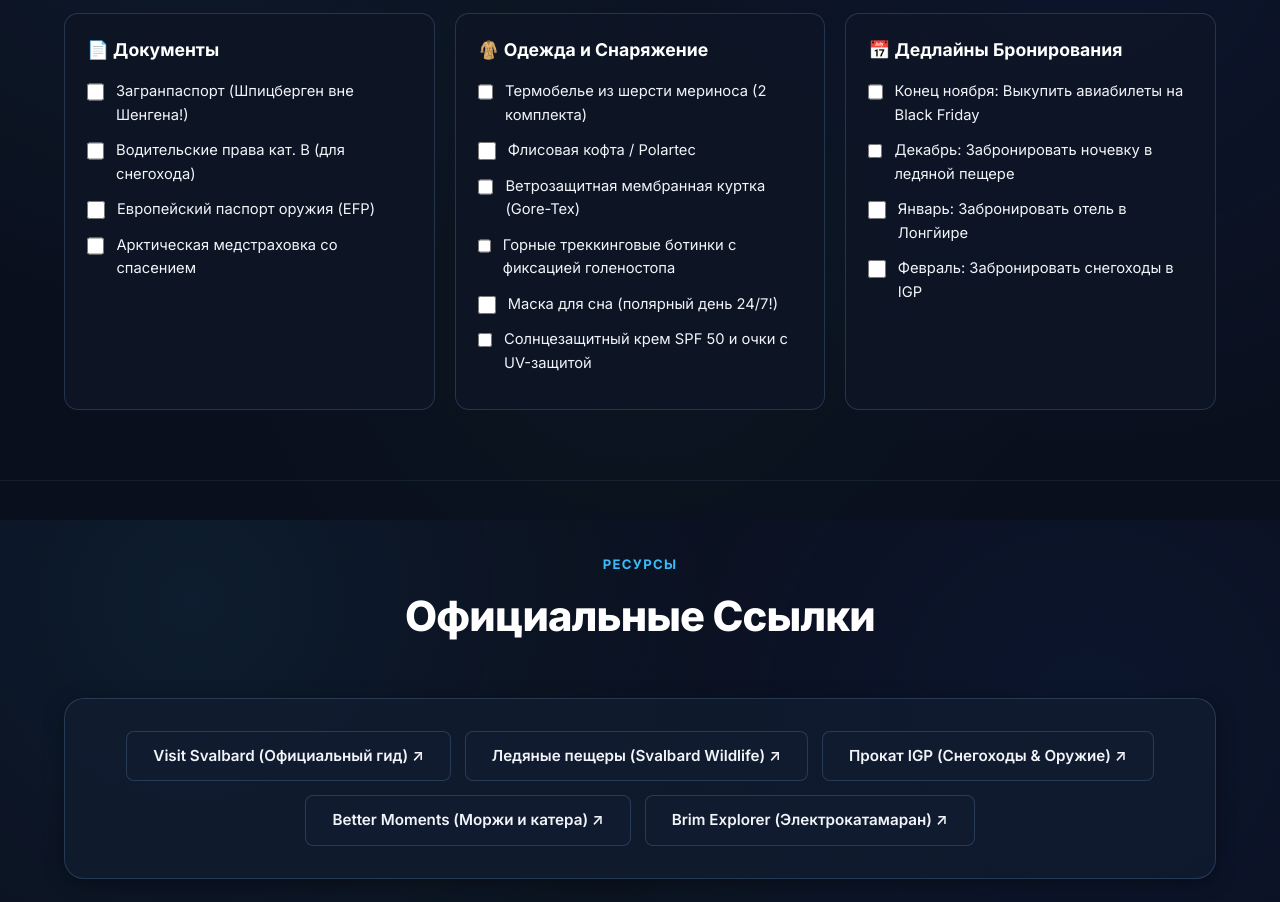
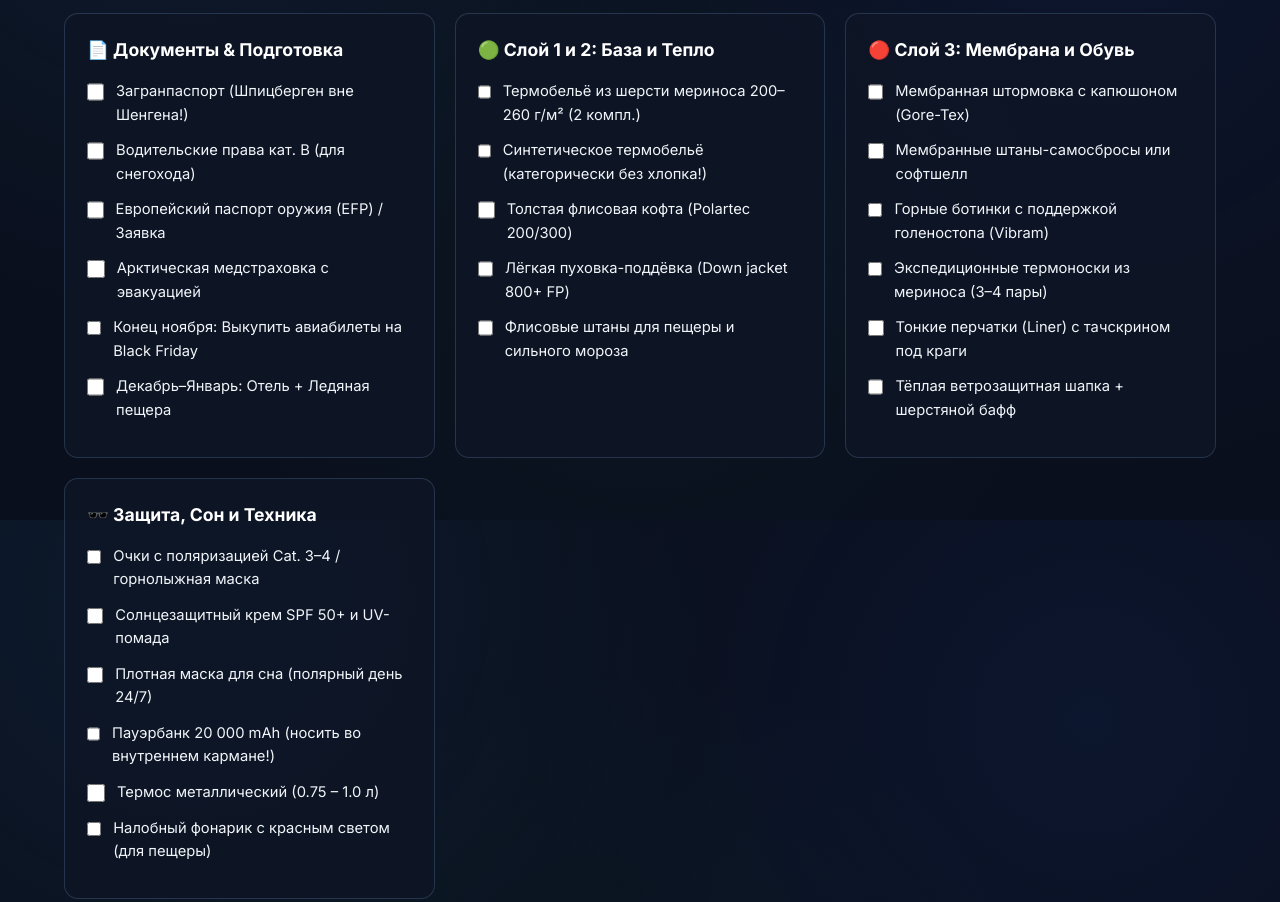
Before and after one commit to arakitski/svalbard-trip, a plain HTML site: page index.html in a window 1280 px wide. Shown: the part 6680-7582 px from the top of the page. Drawn offline with Linux system fonts and the light colour scheme.

Commit message:
docs: add 4-person group logistics and detailed clothing guide

```diff
--- a/index.html
+++ b/index.html
@@ -712,29 +712,42 @@
 
       <div class="checklist-grid">
         <div class="checklist-group">
-          <div class="checklist-title">📄 Документы</div>
+          <div class="checklist-title">📄 Документы & Подготовка</div>
           <label class="check-item"><input type="checkbox"><span>Загранпаспорт (Шпицберген вне Шенгена!)</span></label>
           <label class="check-item"><input type="checkbox"><span>Водительские права кат. B (для снегохода)</span></label>
-          <label class="check-item"><input type="checkbox"><span>Европейский паспорт оружия (EFP)</span></label>
-          <label class="check-item"><input type="checkbox"><span>Арктическая медстраховка со спасением</span></label>
+          <label class="check-item"><input type="checkbox"><span>Европейский паспорт оружия (EFP) / Заявка</span></label>
+          <label class="check-item"><input type="checkbox"><span>Арктическая медстраховка с эвакуацией</span></label>
+          <label class="check-item"><input type="checkbox"><span>Конец ноября: Выкупить авиабилеты на Black Friday</span></label>
+          <label class="check-item"><input type="checkbox"><span>Декабрь–Январь: Отель + Ледяная пещера</span></label>
         </div>
 
         <div class="checklist-group">
-          <div class="checklist-title">🧥 Одежда и Снаряжение</div>
-          <label class="check-item"><input type="checkbox"><span>Термобелье из шерсти мериноса (2 комплекта)</span></label>
-          <label class="check-item"><input type="checkbox"><span>Флисовая кофта / Polartec</span></label>
-          <label class="check-item"><input type="checkbox"><span>Ветрозащитная мембранная куртка (Gore-Tex)</span></label>
-          <label class="check-item"><input type="checkbox"><span>Горные треккинговые ботинки с фиксацией голеностопа</span></label>
-          <label class="check-item"><input type="checkbox"><span>Маска для сна (полярный день 24/7!)</span></label>
-          <label class="check-item"><input type="checkbox"><span>Солнцезащитный крем SPF 50 и очки с UV-защитой</span></label>
+          <div class="checklist-title">🟢 Слой 1 и 2: База и Тепло</div>
+          <label class="check-item"><input type="checkbox"><span>Термобельё из шерсти мериноса 200–260 г/м² (2 компл.)</span></label>
+          <label class="check-item"><input type="checkbox"><span>Синтетическое термобельё (категорически без хлопка!)</span></label>
+          <label class="check-item"><input type="checkbox"><span>Толстая флисовая кофта (Polartec 200/300)</span></label>
+          <label class="check-item"><input type="checkbox"><span>Лёгкая пуховка-поддёвка (Down jacket 800+ FP)</span></label>
+          <label class="check-item"><input type="checkbox"><span>Флисовые штаны для пещеры и сильного мороза</span></label>
         </div>
 
         <div class="checklist-group">
-          <div class="checklist-title">📅 Дедлайны Бронирования</div>
-          <label class="check-item"><input type="checkbox"><span>Конец ноября: Выкупить авиабилеты на Black Friday</span></label>
-          <label class="check-item"><input type="checkbox"><span>Декабрь: Забронировать ночевку в ледяной пещере</span></label>
-          <label class="check-item"><input type="checkbox"><span>Январь: Забронировать отель в Лонгйире</span></label>
-          <label class="check-item"><input type="checkbox"><span>Февраль: Забронировать снегоходы в IGP</span></label>
+          <div class="checklist-title">🔴 Слой 3: Мембрана и Обувь</div>
+          <label class="check-item"><input type="checkbox"><span>Мембранная штормовка с капюшоном (Gore-Tex)</span></label>
+          <label class="check-item"><input type="checkbox"><span>Мембранные штаны-самосбросы или софтшелл</span></label>
+          <label class="check-item"><input type="checkbox"><span>Горные ботинки с поддержкой голеностопа (Vibram)</span></label>
+          <label class="check-item"><input type="checkbox"><span>Экспедиционные термоноски из мериноса (3–4 пары)</span></label>
+          <label class="check-item"><input type="checkbox"><span>Тонкие перчатки (Liner) с тачскрином под краги</span></label>
+          <label class="check-item"><input type="checkbox"><span>Тёплая ветрозащитная шапка + шерстяной бафф</span></label>
+        </div>
+
+        <div class="checklist-group">
+          <div class="checklist-title">🕶️ Защита, Сон и Техника</div>
+          <label class="check-item"><input type="checkbox"><span>Очки с поляризацией Cat. 3–4 / горнолыжная маска</span></label>
+          <label class="check-item"><input type="checkbox"><span>Солнцезащитный крем SPF 50+ и UV-помада</span></label>
+          <label class="check-item"><input type="checkbox"><span>Плотная маска для сна (полярный день 24/7)</span></label>
+          <label class="check-item"><input type="checkbox"><span>Пауэрбанк 20 000 mAh (носить во внутреннем кармане!)</span></label>
+          <label class="check-item"><input type="checkbox"><span>Термос металлический (0.75 – 1.0 л)</span></label>
+          <label class="check-item"><input type="checkbox"><span>Налобный фонарик с красным светом (для пещеры)</span></label>
         </div>
       </div>
     </div>
```
Also changed, not shown: 1 other file.
